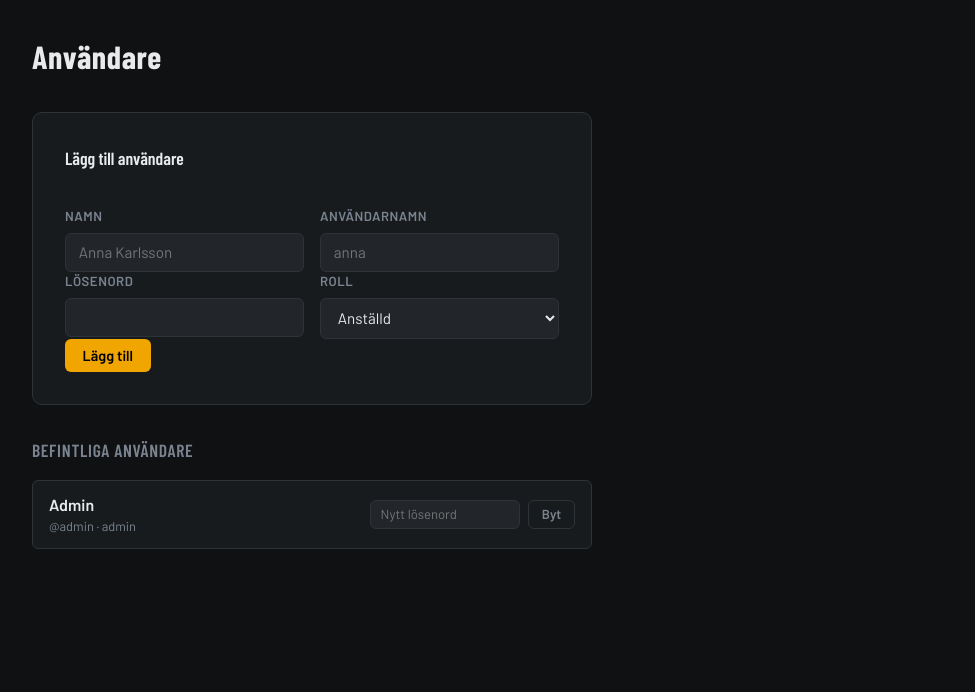
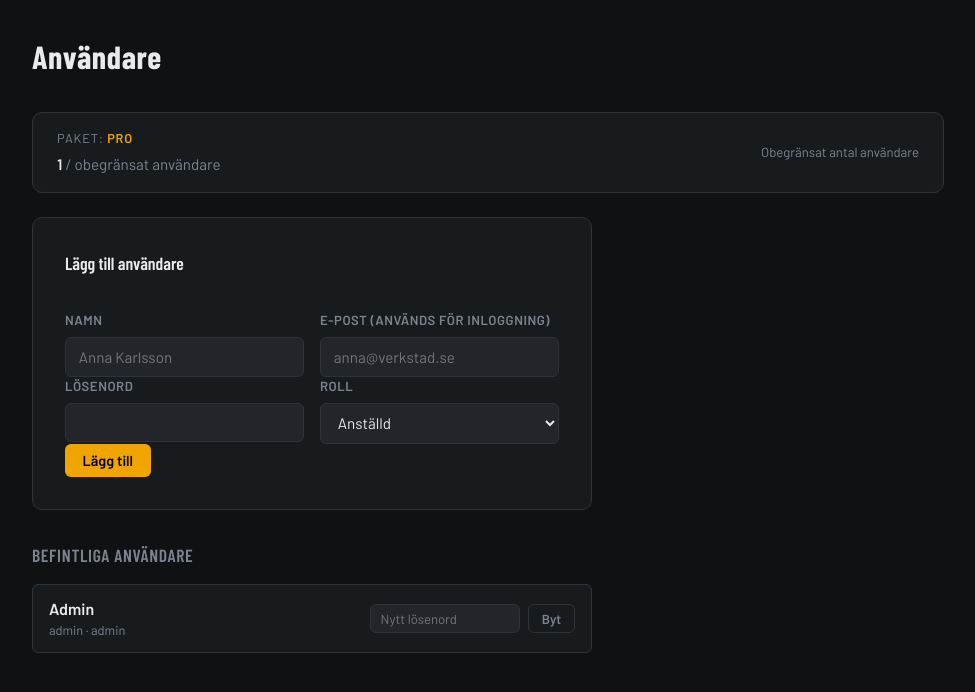
Before and after one commit to Svayak/RevvBase_V2, a Flask app: page /admin in a window 1280 px wide. Shown: the part 56-748 px from the top of the page, without its empty margins (152-1127 px from the left). Run offline with Flask 3, Linux system fonts and the light colour scheme; a user stored in the database is signed in; data comes from the database, SQL or seed files in the repository; some libraries are stand-ins or nearby versions.

Commit message:
Email-login + seat-begränsningar per paket

```diff
--- a/app.py
+++ b/app.py
@@ -951,6 +951,8 @@ def logout():
 
 # ── ADMIN (per verkstad) ──────────────────────────────────────────────────────
 
+PAKET_SEATS = {"bas": 1, "standard": 5, "pro": 9999}
+
 @app.route("/admin")
 @login_required
 def admin():
@@ -962,9 +964,13 @@ def admin():
             anvandare = conn.execute(
                 "SELECT id, username, namn, roll FROM anvandare WHERE verkstad_id=? ORDER BY namn", (vid,)
             ).fetchall()
+            v = conn.execute("SELECT paket FROM verkstader WHERE id=?", (vid,)).fetchone()
+            verkstad_paket = v["paket"] if v else "bas"
         else:
             anvandare = conn.execute("SELECT id, username, namn, roll FROM anvandare ORDER BY namn").fetchall()
-    return render_template("admin.html", anvandare=anvandare)
+            verkstad_paket = "pro"
+    error = request.args.get("error")
+    return render_template("admin.html", anvandare=anvandare, verkstad_paket=verkstad_paket, error=error)
 
 @app.route("/admin/ny", methods=["POST"])
 @login_required
@@ -976,14 +982,25 @@ def ny_anvandare():
     password = request.form.get("password","")
     roll     = request.form.get("roll","anställd")
     vid      = current_user.verkstad_id
-    if username and namn and password:
-        try:
-            with get_db() as conn:
-                conn.execute(
-                    "INSERT INTO anvandare (username, namn, password_hash, roll, verkstad_id) VALUES (?,?,?,?,?)",
-                    (username, namn, generate_password_hash(password), roll, vid)
-                )
-        except: pass
+    if not (username and namn and password):
+        return redirect(url_for("admin"))
+    # Kontrollera seat-gräns
+    if vid is not None:
+        with get_db() as conn:
+            v = conn.execute("SELECT paket FROM verkstader WHERE id=?", (vid,)).fetchone()
+            paket = v["paket"] if v else "bas"
+            max_seats = PAKET_SEATS.get(paket, 1)
+            antal = conn.execute("SELECT COUNT(*) FROM anvandare WHERE verkstad_id=?", (vid,)).fetchone()[0]
+        if antal >= max_seats:
+            return redirect(url_for("admin", error=f"Paketet {paket.capitalize()} tillåter max {max_seats} användare. Uppgradera för att lägga till fler."))
+    try:
+        with get_db() as conn:
+            conn.execute(
+                "INSERT INTO anvandare (username, namn, password_hash, roll, verkstad_id) VALUES (?,?,?,?,?)",
+                (username, namn, generate_password_hash(password), roll, vid)
+            )
+    except sqlite3.IntegrityError:
+        return redirect(url_for("admin", error=f"E-postadressen {username} används redan."))
     return redirect(url_for("admin"))
 
 @app.route("/admin/byt-losenord/<int:anv_id>", methods=["POST"])
--- a/templates/admin.html
+++ b/templates/admin.html
@@ -5,8 +5,33 @@
   <h1 class="page-title">Användare</h1>
 </div>
 
+{% set paket_seats = {"bas": 1, "standard": 5, "pro": 9999} %}
+{% set max_seats = paket_seats.get(verkstad_paket, 1) %}
+{% set seats_kvar = max_seats - anvandare|length %}
+
+<div style="background:var(--bg2); border:1px solid var(--border); border-radius:var(--radius-lg); padding:1rem 1.5rem; margin-bottom:1.5rem; display:flex; align-items:center; justify-content:space-between; flex-wrap:wrap; gap:1rem;">
+  <div>
+    <div style="font-size:0.8rem; color:var(--text-muted); text-transform:uppercase; letter-spacing:0.06em; margin-bottom:0.3rem;">Paket: <strong style="color:var(--accent)">{{ verkstad_paket | capitalize }}</strong></div>
+    <div style="font-size:0.95rem;">
+      <strong>{{ anvandare|length }}</strong>
+      <span style="color:var(--text-muted)"> / {% if max_seats == 9999 %}obegränsat{% else %}{{ max_seats }}{% endif %} användare</span>
+    </div>
+  </div>
+  <div class="seat-dots" style="display:flex; gap:6px; flex-wrap:wrap;">
+    {% if max_seats == 9999 %}
+      <span style="font-size:0.82rem; color:var(--text-muted);">Obegränsat antal användare</span>
+    {% else %}
+      {% for i in range(max_seats) %}
+        <div style="width:14px; height:14px; border-radius:50%; background:{% if i < anvandare|length %}var(--accent){% else %}var(--bg3){% endif %}; border:1px solid var(--border);"></div>
+      {% endfor %}
+    {% endif %}
+  </div>
+</div>
+
+{% if seats_kvar > 0 %}
 <div class="form-card" style="max-width:560px; margin-bottom:2rem;">
   <h3 class="form-section__title" style="margin-bottom:1rem;">Lägg till användare</h3>
+  {% if error %}<div class="alert alert-error">{{ error }}</div>{% endif %}
   <form method="post" action="{{ url_for('ny_anvandare') }}">
     <input type="hidden" name="csrf_token" value="{{ csrf_token() }}">
     <div class="form-row">
@@ -15,8 +40,8 @@
         <input class="form-input" type="text" name="namn" placeholder="Anna Karlsson" required>
       </div>
       <div class="form-group">
-        <label class="form-label">Användarnamn</label>
-        <input class="form-input" type="text" name="username" placeholder="anna" required>
+        <label class="form-label">E-post (används för inloggning)</label>
+        <input class="form-input" type="email" name="username" placeholder="anna@verkstad.se" required>
       </div>
     </div>
     <div class="form-row">
@@ -35,6 +60,14 @@
     <button type="submit" class="btn btn-primary">Lägg till</button>
   </form>
 </div>
+{% else %}
+<div class="form-card" style="max-width:560px; margin-bottom:2rem; border-color:#5c4400;">
+  <div style="font-size:0.9rem; color:#f0c040;">
+    ⚠ Du har använt alla {{ max_seats }} platser i ditt <strong>{{ verkstad_paket | capitalize }}</strong>-paket.
+    Uppgradera till ett högre paket för att lägga till fler användare.
+  </div>
+</div>
+{% endif %}
 
 <div style="max-width:560px;">
   <h3 class="section-title">Befintliga användare</h3>
@@ -43,17 +76,17 @@
     <div style="display:flex; align-items:center; gap:1rem; background:var(--bg2); border:1px solid var(--border); border-radius:var(--radius); padding:0.75rem 1rem; flex-wrap:wrap;">
       <div style="flex:1;">
         <div style="font-weight:600;">{{ a.namn }}</div>
-        <div style="font-size:0.8rem; color:var(--text-muted);">@{{ a.username }} · {{ a.roll }}</div>
+        <div style="font-size:0.8rem; color:var(--text-muted);">{{ a.username }} · {{ a.roll }}</div>
       </div>
       <form method="post" action="{{ url_for('byt_losenord', anv_id=a.id) }}" style="display:flex; gap:0.5rem; align-items:center;">
-    <input type="hidden" name="csrf_token" value="{{ csrf_token() }}">
+        <input type="hidden" name="csrf_token" value="{{ csrf_token() }}">
         <input class="form-input" type="password" name="password" placeholder="Nytt lösenord" style="width:150px; padding:0.35rem 0.6rem; font-size:0.82rem;">
         <button type="submit" class="btn btn-ghost btn-sm">Byt</button>
       </form>
       {% if a.id != current_user.id %}
       <form method="post" action="{{ url_for('ta_bort_anvandare', anv_id=a.id) }}"
             onsubmit="return confirm('Ta bort {{ a.namn }}?')">
-    <input type="hidden" name="csrf_token" value="{{ csrf_token() }}">
+        <input type="hidden" name="csrf_token" value="{{ csrf_token() }}">
         <button type="submit" class="btn btn-danger btn-sm">Ta bort</button>
       </form>
       {% endif %}
--- a/templates/login.html
+++ b/templates/login.html
@@ -20,8 +20,8 @@
   <form method="post" class="form-card">
     <input type="hidden" name="csrf_token" value="{{ csrf_token() }}">
     <div class="form-group">
-      <label class="form-label">Användarnamn</label>
-      <input class="form-input" type="text" name="username" autofocus autocomplete="username" required {% if blockerad %}disabled{% endif %}>
+      <label class="form-label">E-post</label>
+      <input class="form-input" type="email" name="username" autofocus autocomplete="email" required {% if blockerad %}disabled{% endif %}>
     </div>
     <div class="form-group">
       <label class="form-label">Lösenord</label>
```
